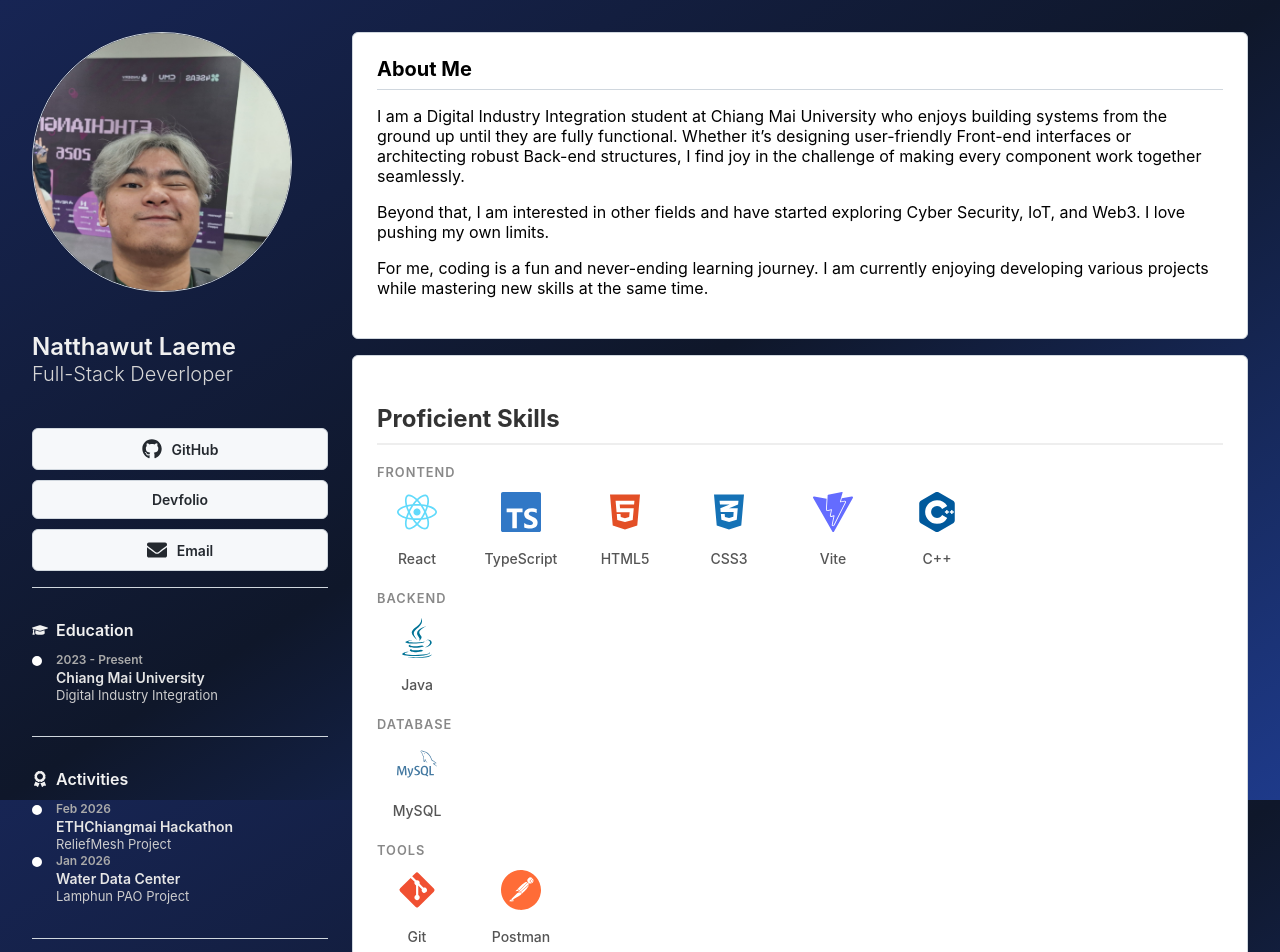
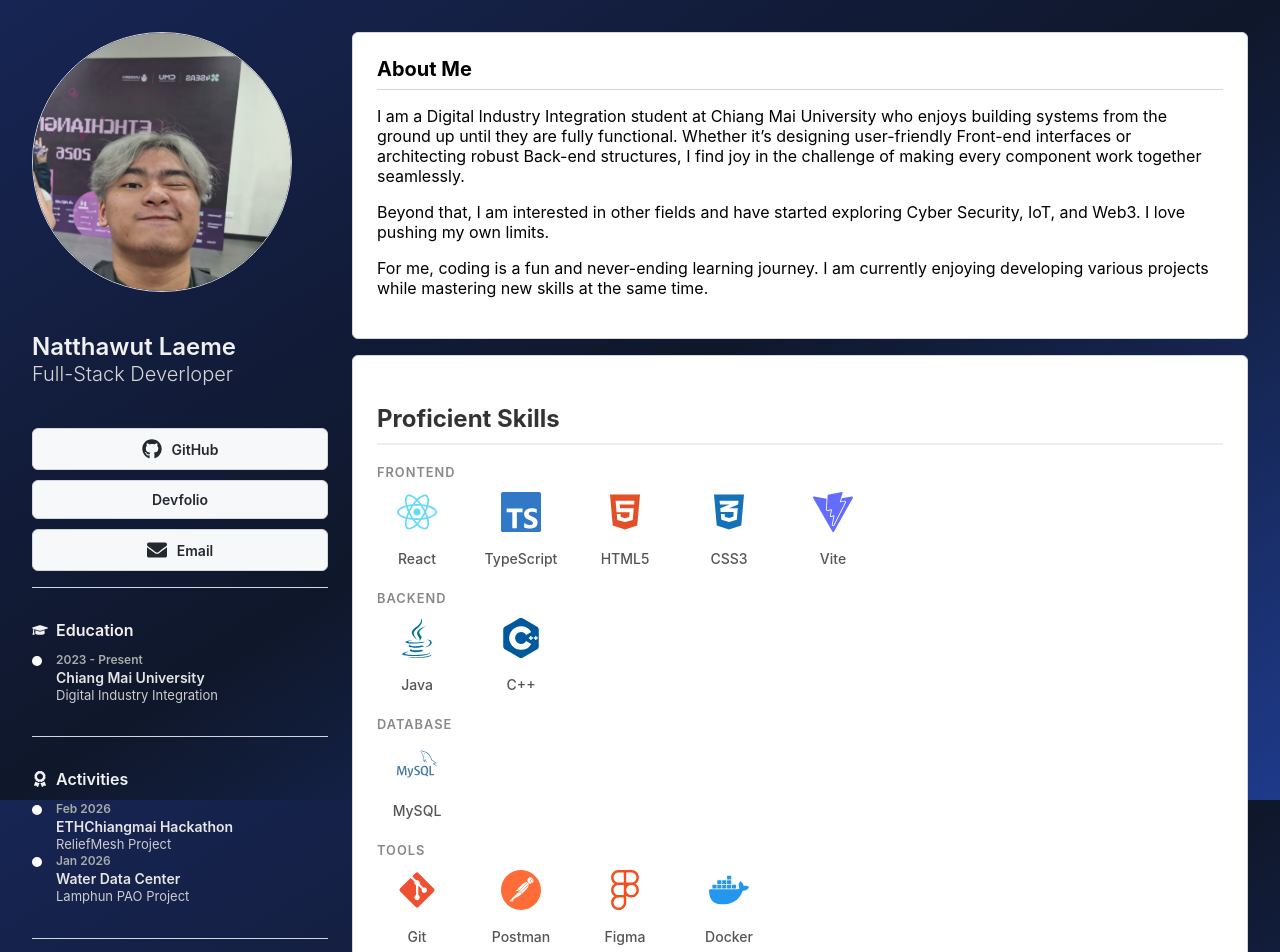
Before and after one commit to POTAEPT/Portfolio, a React (Vite) app: page / in a window 1280 px wide. Shown: the top 952 px of the page. Built offline with nearby package versions, Linux system fonts and the light colour scheme.

Commit message:
feat: Add Figma and Docker to Tools section and reorder C++ in Backend skills

```diff
--- a/src/component/TechStack.tsx
+++ b/src/component/TechStack.tsx
@@ -1,6 +1,6 @@
 import styles from '../styles/TechStack.module.css';
 import { FaHtml5, FaCss3Alt, FaReact, FaJava, FaGitAlt } from "react-icons/fa";
-import { SiTypescript, SiVite, SiSpringboot, SiSharp, SiCplusplus, SiSolidity, SiMysql, SiPostman } from "react-icons/si";
+import { SiTypescript, SiVite, SiSpringboot, SiSharp, SiCplusplus, SiSolidity, SiMysql, SiPostman, SiFigma, SiDocker } from "react-icons/si";
 
 function Skills() {
 
@@ -11,17 +11,19 @@ function Skills() {
       { name: "HTML5", icon: <FaHtml5 />, color: "#E34F26" },
       { name: "CSS3", icon: <FaCss3Alt />, color: "#1572B6" },
       { name: "Vite", icon: <SiVite />, color: "#646CFF" },
-      { name: "C++", icon: <SiCplusplus />, color: "#00599C" },
     ],
     Backend: [
       { name: "Java", icon: <FaJava />, color: "#007396" },
+      { name: "C++", icon: <SiCplusplus />, color: "#00599C" },
     ],
      Database: [
       { name: "MySQL", icon: <SiMysql />, color: "#4479A1" },
     ],
     Tools: [
       { name: "Git", icon: <FaGitAlt />, color: "#F05032" },
-  { name: "Postman", icon: <SiPostman />, color: "#FF6C37" },
+      { name: "Postman", icon: <SiPostman />, color: "#FF6C37" },
+      { name: "Figma", icon: <SiFigma />, color: "#F24E1E" },
+      { name: "Docker", icon: <SiDocker />, color: "#2496ED" },
     ]
   };
 
```
